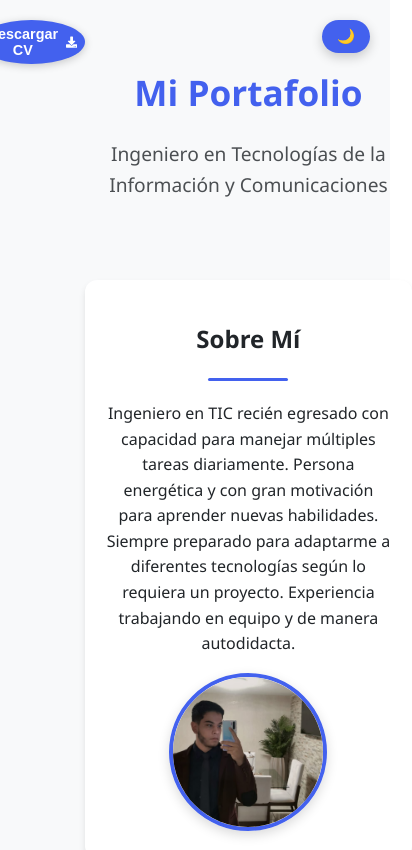
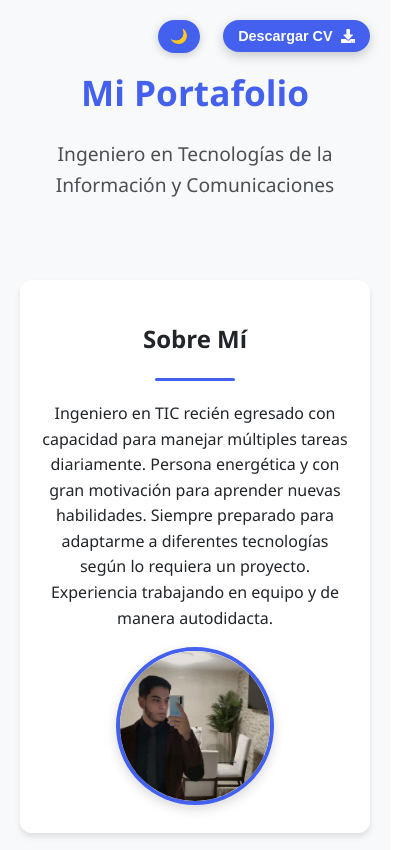
Before and after one commit to RicardoMR34/PortafolioRM, a React (Vite) app: page / in a window 390 px wide. Shown: the top 850 px of the page, 412 px wide, since content can reach past the window. Built offline with nearby package versions, Linux system fonts and the light colour scheme.

Commit message:
solucion

```diff
--- a/src/App.css
+++ b/src/App.css
@@ -502,49 +502,27 @@ body {
     gap: 3px;
   }
 }
-.header-buttons {
+
+.floating-buttons {
   position: fixed;
   top: 20px;
   right: 20px;
   display: flex;
-  gap: 10px;
-  z-index: 100;
+  align-items: center;
+  gap: 16px; /* <-- aquí se controla la separación */
+  z-index: 1000;
 }
 
-.download-cv-btn {
-  display: flex;
-  align-items: center;
-  justify-content: center;
-  gap: 6px;
+.theme-toggle-btn {
   background-color: var(--primary-color);
   color: white;
   border: none;
+    margin-right: 170px;
+
   padding: 8px 12px;
   border-radius: 20px;
   font-weight: bold;
   cursor: pointer;
   box-shadow: 0 2px 8px rgba(0, 0, 0, 0.2);
   transition: all 0.3s;
-  width: auto;
-  min-width: 40px;
 }
-
-@media (max-width: 480px) {
-  .header-buttons {
-    top: 10px;
-    right: 10px;
-  }
-
-  .download-cv-btn {
-    padding: 6px 8px;
-    border-radius: 50%;
-  }
-
-  .download-text {
-    display: none;
-  }
-
-  .download-icon {
-    font-size: 12px;
-  }
-}
--- a/src/App.jsx
+++ b/src/App.jsx
@@ -61,14 +61,14 @@ const App = () => {
   return (
     <div className={`app ${darkMode ? 'dark-mode' : 'light-mode'}`}>
     <div className="floating-buttons">
-      <button className="theme-toggle-btn" onClick={toggleMode} title={darkMode ? 'Modo Claro' : 'Modo Oscuro'}>
-        {darkMode ? '☀️' : '🌙'}
-      </button>
-      <button className="download-cv-btn" onClick={downloadCV} title="Descargar CV">
-        {'Descargar CV'}
-        <FaDownload />
-      </button>
-    </div>
+  <button className="theme-toggle-btn" onClick={toggleMode}>
+    {darkMode ? '☀️' : '🌙'}
+  </button>
+  <button className="download-cv-btn" onClick={downloadCV}>
+    Descargar CV <FaDownload />
+  </button>
+</div>
+
       <div className="container">
         <header className="header">
           <h1 className="title">Mi Portafolio</h1>
```
